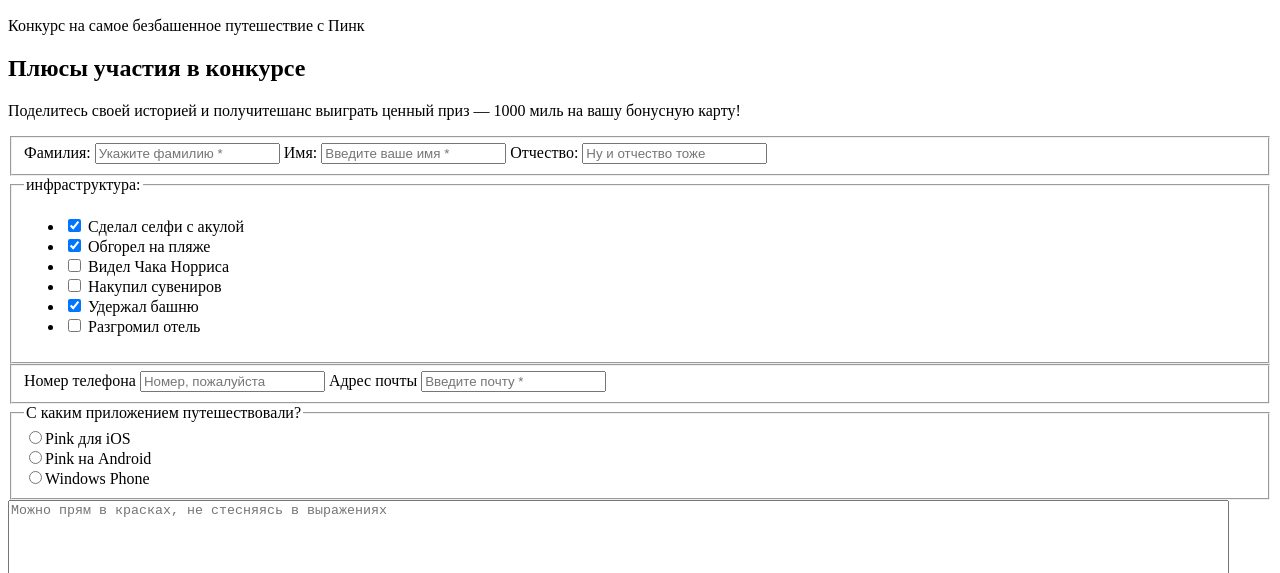
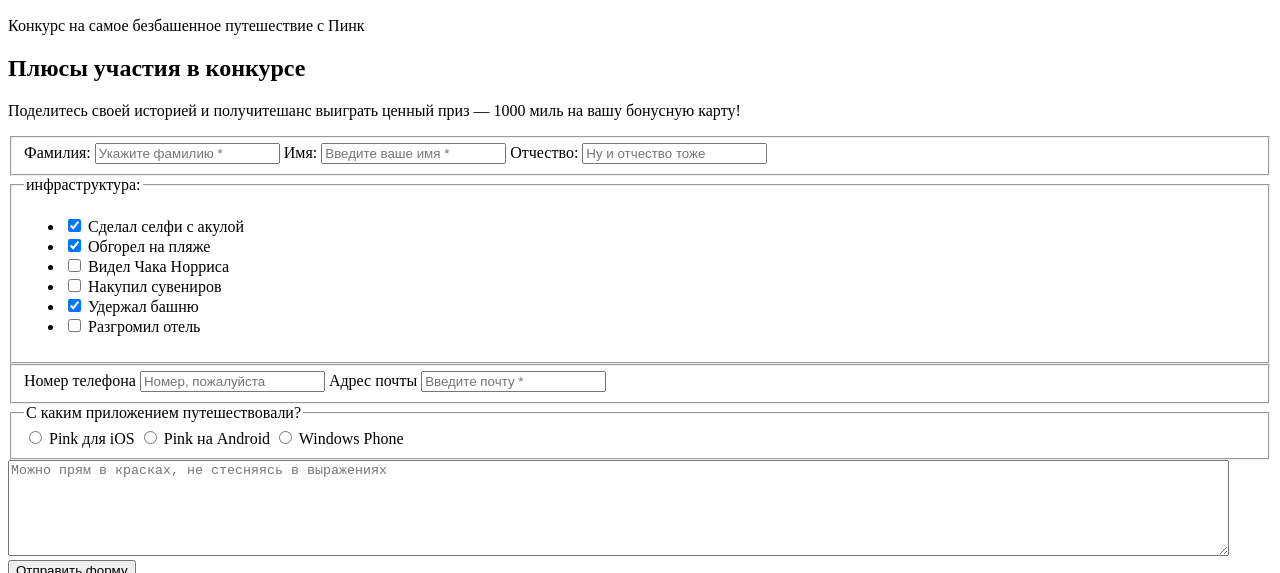
Before and after one commit to OksiFoxy/1691413-pink-22, a website: page source/form.html in a window 1280 px wide. Shown: the part 227-800 px from the top of the page. Drawn offline with Linux system fonts and the light colour scheme.

Commit message:
Попытка исправить ошибку 1

```diff
--- a/source/form.html
+++ b/source/form.html
@@ -87,9 +87,12 @@
           </fieldset>
           <fieldset class="form__operating-system">
             <legend class="form__label">С каким приложением путешествовали?</legend>
-            <input class="form__operating-system-input" type="radio" name="operating-system" value="iOS">Pink для iOS<Br>
-            <input class="form__operating-system-input" type="radio" name="operating-system" value="Android">Pink на Android<Br>
-            <input class="form__operating-system-input" type="radio" name="operating-system" value="Windows">Windows Phone<Br>
+            <input class="form__operating-system-input" type="radio" name="operating-system" id="form__radio_ios" value="iOS">
+            <label for="form__radio_ios">Pink для iOS</label>
+            <input class="form__operating-system-input" type="radio" name="operating-system" id="form__radio_android" value="Android">
+            <label for="form__radio_android">Pink на Android</label>
+            <input class="form__operating-system-input" type="radio" name="operating-system" id="form__radio_windows" value="Windows">
+            <label for="form__radio_windows">Windows Phone</label>
           </fieldset>
           <textarea class="form__textarea-feeling" rows="6" cols="150" name="text" placeholder="Можно прям в красках, не стесняясь в выражениях"></textarea>
           <button class="form__button-show" type="submit">Отправить форму</button>
@@ -101,13 +104,13 @@
           <div class="page-footer__contacts contacts">
             <b class="contacts__title">Остались вопросы? Свяжитесь с нами!</b>
               <a class="contacts__phone" href="tel:+78125556666">
-                <span class="contacts__phone-mobile-title">Звоните:</span> +7 (812) 555-66-66
+                <span class="contacts__phone-mobile-title">Звоните:</span>+7 (812) 555-66-66
               </a>
               <a class="contacts__email" href="">
                 <span class="contacts__email-title">Пишите:</span> mail@htmlacademy.ru
               </a>
               <a class="contacts__adress" href="">
-                <span class="contacts__adress-title">Приезжайте в гости</span> ул. Большая Конюшенная, 19/8
+                <span class="contacts__adress-title">Приезжайте в гости</span>ул. Большая Конюшенная, 19/8
               </a>
           </div>
           <div class="map">
@@ -120,7 +123,7 @@
                 <a class="social__link social__link--twitter" href="https://twitter.com/home">
                   <svg aria-hidden="true" focusable="false" width="46" height="48" viewBox="0 0 46 48" xmlns="http://www.w3.org/2000/svg">
                     <path d="M25.95 17.1441C27.635 16.6481 28.934 17.4141 29.527 18.3231C30.2 18.0921 30.858 17.8421 31.538 17.6151C31.5249 18.3015 31.2117 18.9476 30.681 19.3831C31.366 19.5531 31.985 18.8921 31.985 18.8921C31.816 19.8921 30.979 20.6801 30.422 20.9161C30.191 27.6661 27.247 32.1331 20.345 31.9981H19.899C19.489 31.9981 15.735 31.5381 15.001 30.1111C17.272 30.3071 18.894 29.6891 19.694 28.9341C18.734 28.6341 17.015 28.4571 16.715 25.9841C17.064 26.0901 17.279 26.2121 17.905 26.1031C16.705 25.2471 15.374 24.5301 15.448 22.3301C15.733 22.6581 16.515 22.8661 16.788 22.8021C16.085 22.5611 14.818 19.4421 15.894 17.8501C17.712 19.7041 19.629 21.4561 23.046 21.6231C23.254 19.3301 24.183 17.7931 25.95 17.1441Z"
-                      fill="white" />
+                      fill="white">
                   </svg>
                 </a>
               </li>
@@ -128,7 +131,7 @@
                 <a class="social__link social__link--facebook" href="https://www.facebook.com">
                   <svg aria-hidden="true" focusable="false" width="46" height="48" viewBox="0 0 46 48" xmlns="http://www.w3.org/2000/svg">
                     <path d="M29 17V13H25C22.7909 13 21 14.7909 21 17V21H17V25H21V35H25V25H29V21H25V17H29Z"
-                      fill="white" />
+                      fill="white">
                   </svg>
                 </a>
               </li>
@@ -137,7 +140,7 @@
                   <svg aria-hidden="true" focusable="false" width="46" height="48" viewBox="0 0 46 48" xmlns="http://www.w3.org/2000/svg">
                     <path fill-rule="evenodd" clip-rule="evenodd"
                       d="M16 16H30C31.65 16 33 17.35 33 19V29C33 30.65 31.65 32 30 32H16C14.35 32 13 30.65 13 29V19C13 17.35 14.35 16 16 16ZM19.027 20.002V27.998L28.014 24L19.027 20.002Z"
-                        fill="white" />
+                        fill="white">
                   </svg>
                 </a>
               </li>
@@ -149,5 +152,5 @@
           </div>
         </div>
       </footer>
-      </body>
-    </html>
+  </body>
+</html>
```
